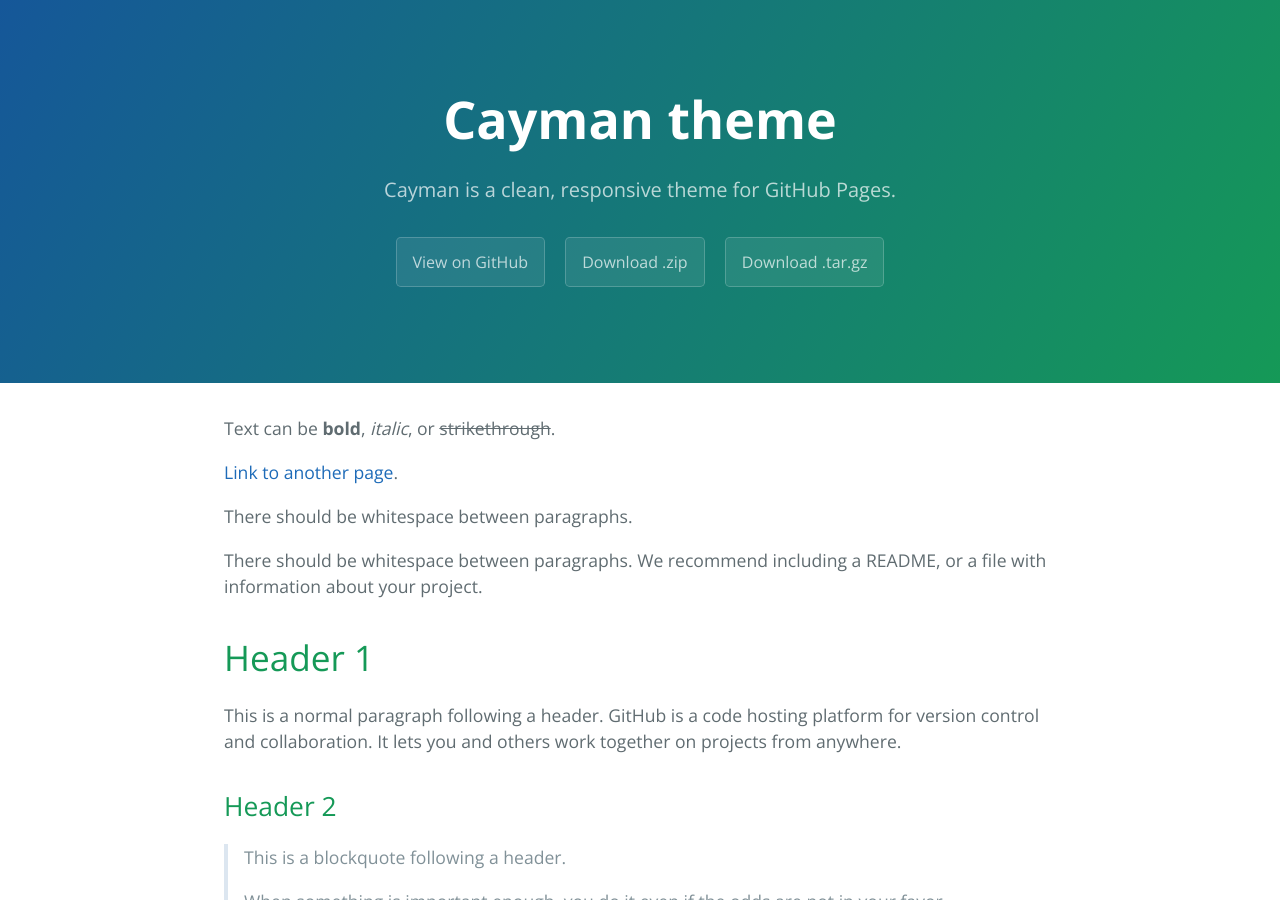
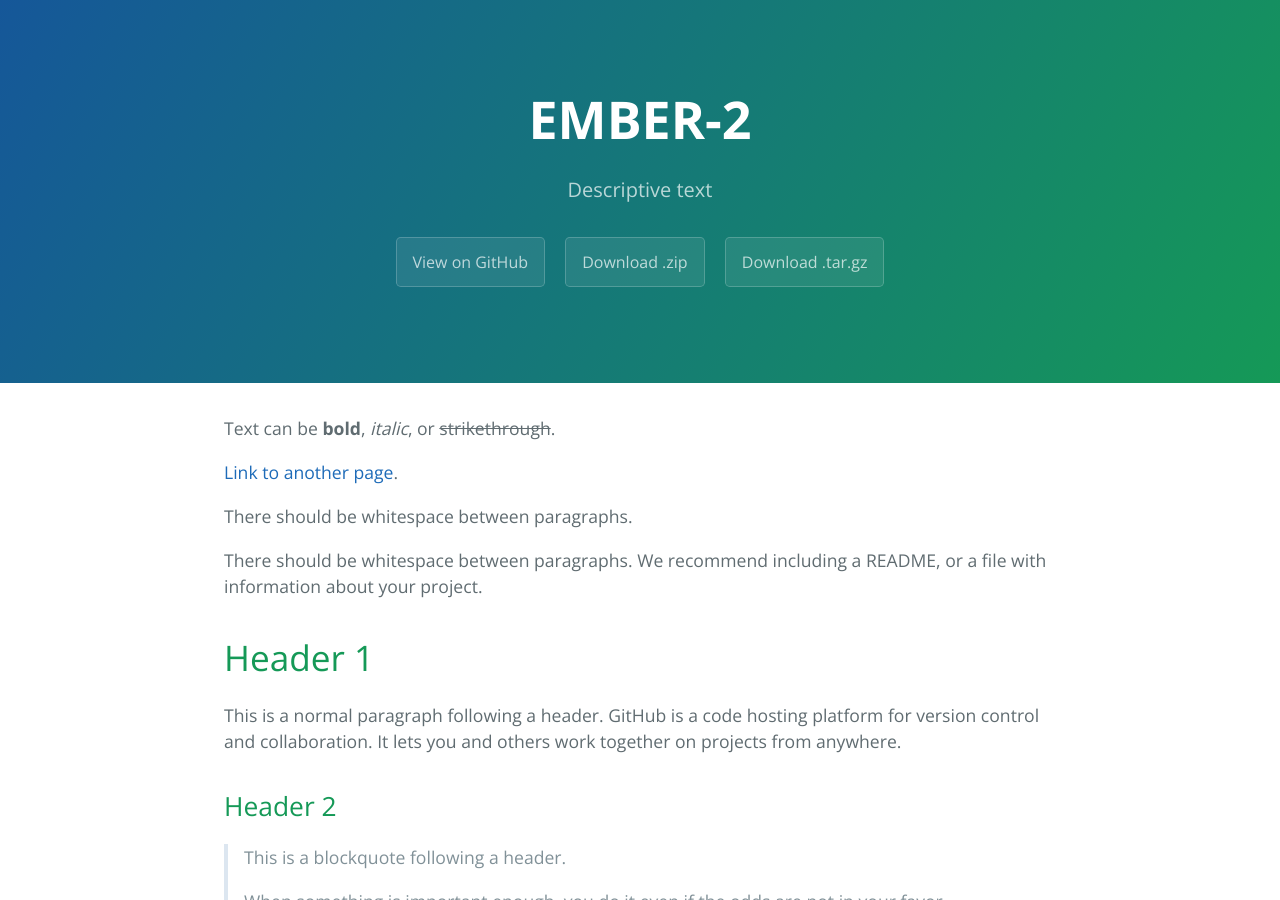
Before and after one commit to maurbe/ember2, a Jekyll site: the page built from index.md, in a window 1280 px wide and 900 px high. Built offline with Jekyll 4.4.1, drawn with Linux system fonts in a browser that asks for light colours.

Commit message:
first changes

```diff
--- a/_config.yml
+++ b/_config.yml
@@ -1,5 +1,5 @@
-title: Cayman theme
-description: Cayman is a clean, responsive theme for GitHub Pages.
+title: EMBER-2
+description: Descriptive text
 show_downloads: true
 google_analytics:
 theme: jekyll-theme-cayman
```
